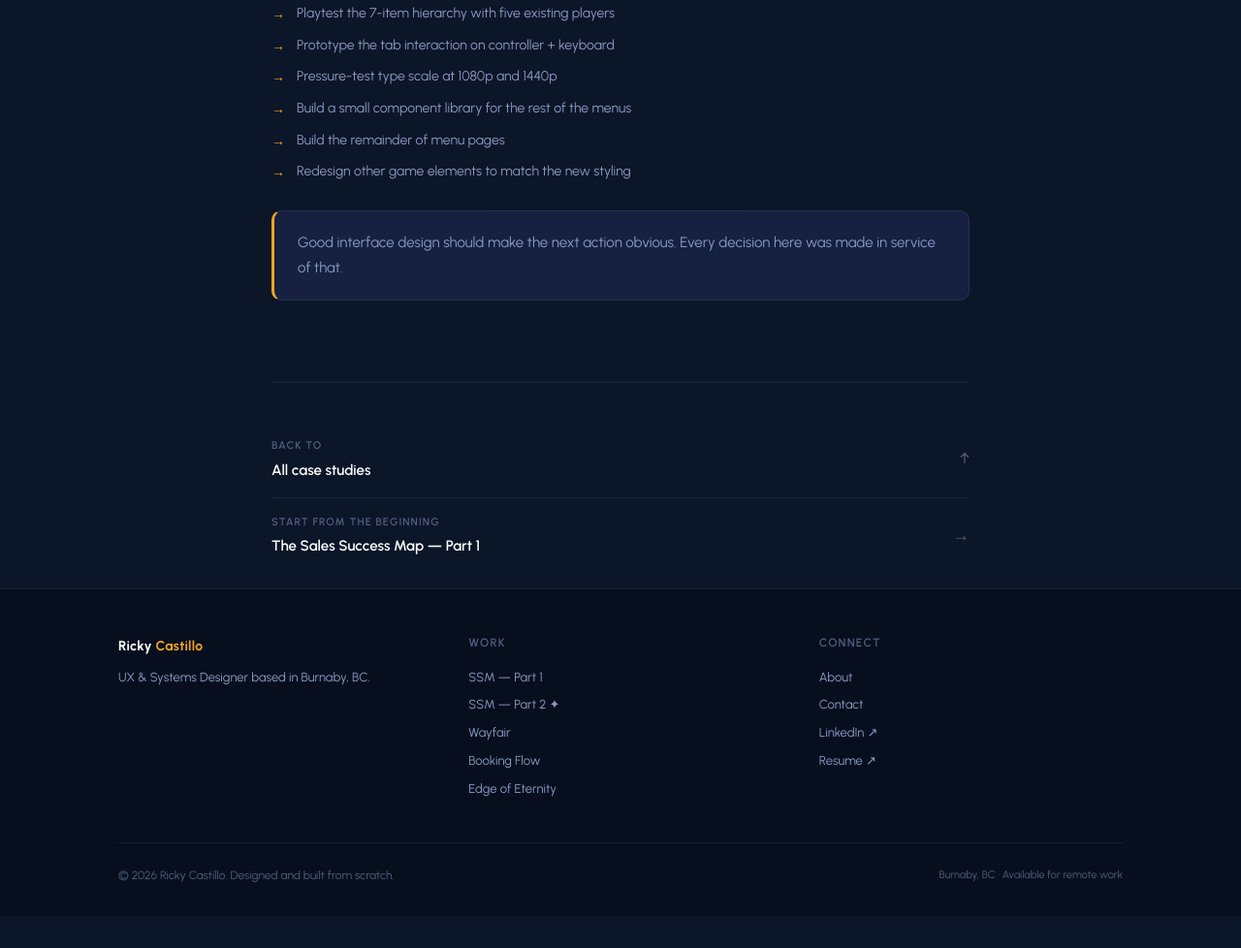
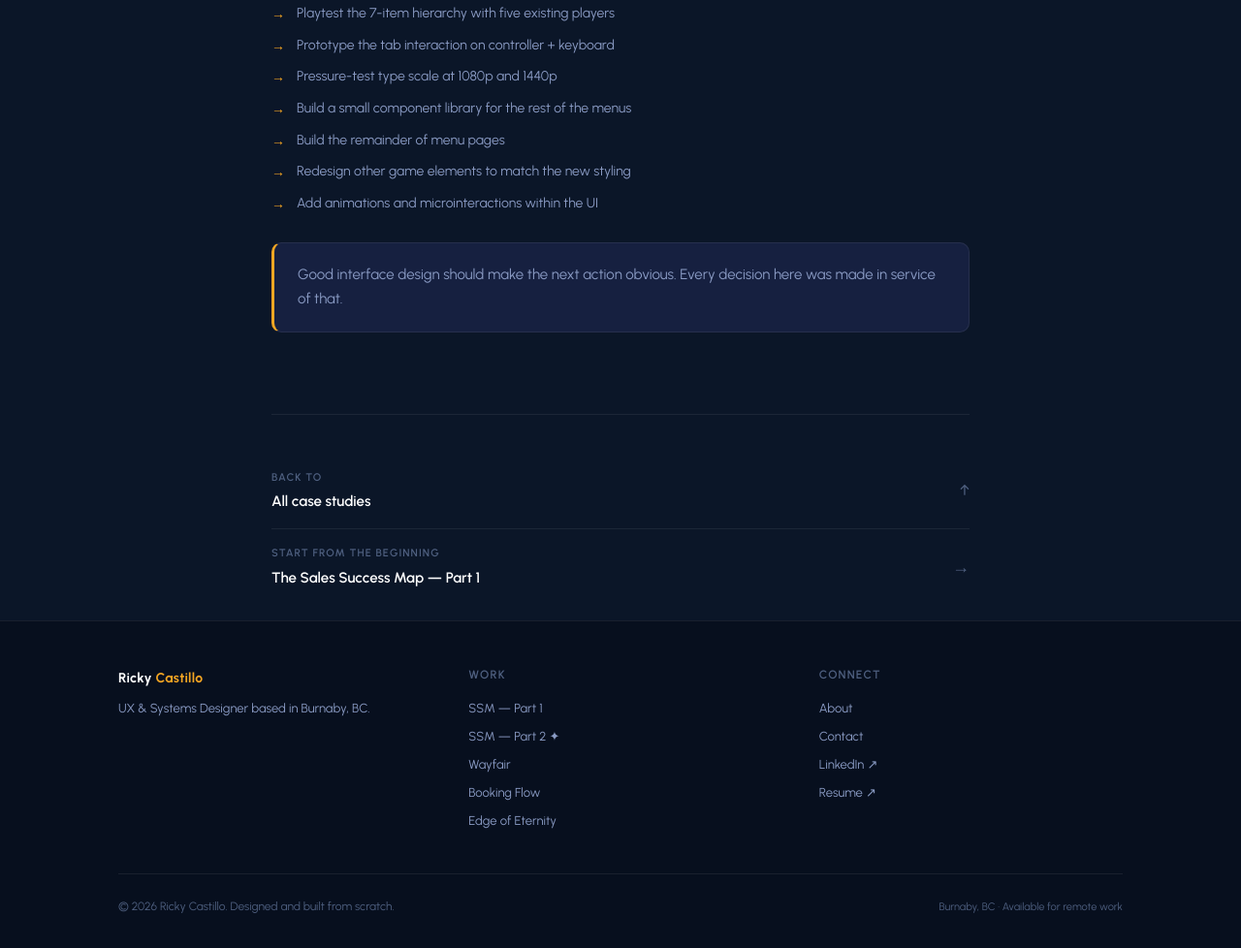
Before and after one commit to rcastillo1226-gif/rickycastillo, a plain HTML site: page pages/edge-of-eternity.html in a window 1280 px wide. Shown: the part 10395-11373 px from the top of the page at 97% size. Before the commit the page ends 11340 px from the top, so only its background shows below. Drawn offline with Linux system fonts and the light colour scheme.

Commit message:
Added bullet to list in Eoe case study

```diff
--- a/pages/edge-of-eternity.html
+++ b/pages/edge-of-eternity.html
@@ -703,6 +703,7 @@
           <div class="eoe-next-item"><span class="eoe-next-arrow">→</span>Build a small component library for the rest of the menus</div>
           <div class="eoe-next-item"><span class="eoe-next-arrow">→</span>Build the remainder of menu pages</div>
           <div class="eoe-next-item"><span class="eoe-next-arrow">→</span>Redesign other game elements to match the new styling</div>
+          <div class="eoe-next-item"><span class="eoe-next-arrow">→</span>Add animations and microinteractions within the UI</div>
         </div>
 
         <div class="cs-callout">
```
